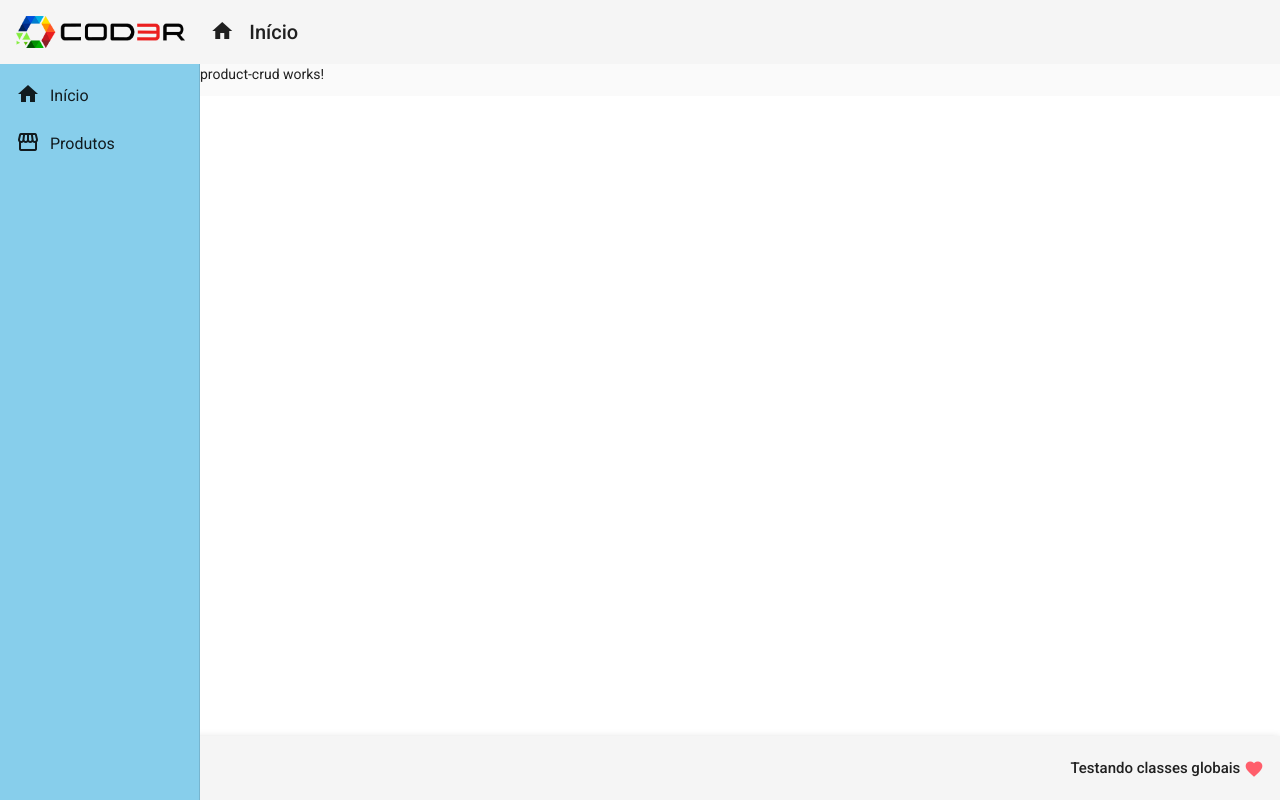
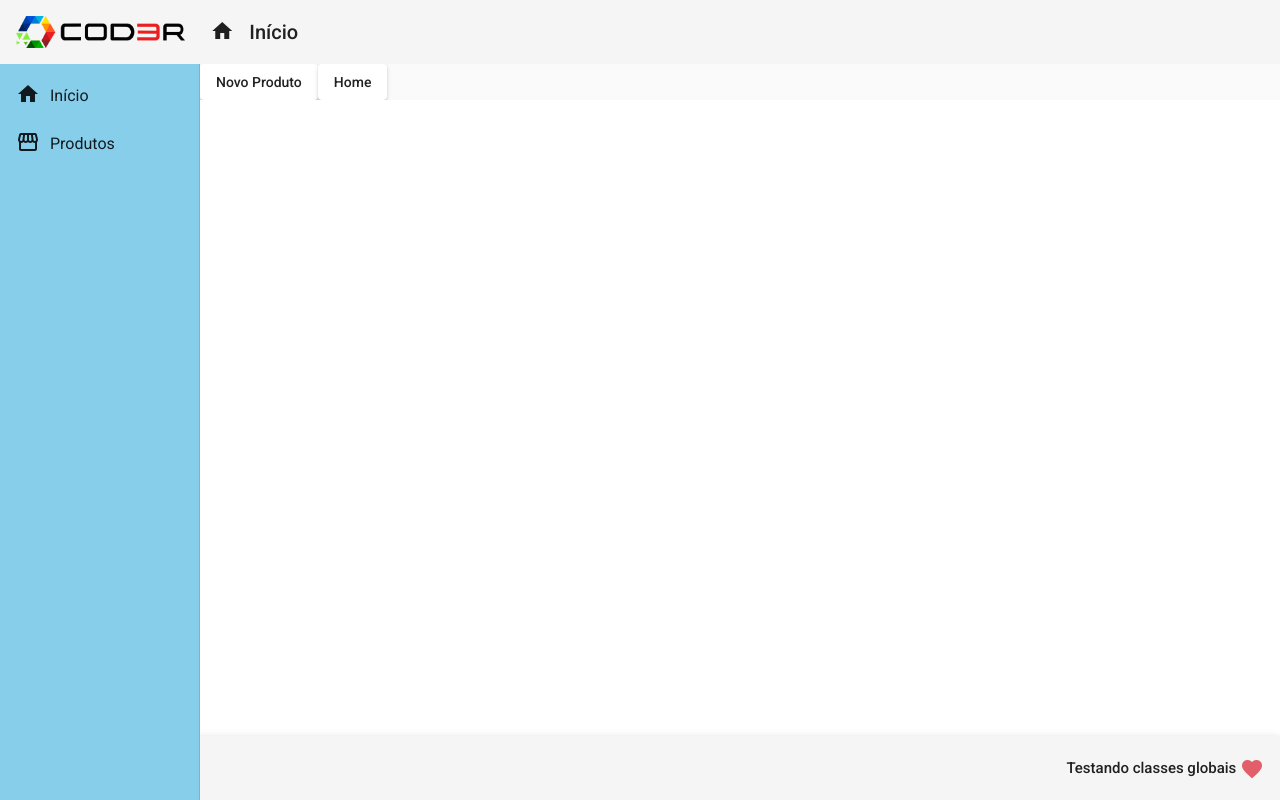
Before and after one commit to RafaelGasparoto/Angular, an Angular app in the folder frontend/: page /products in a window 1280 px wide. Built offline with nearby package versions, Linux system fonts and the light colour scheme.

Commit message:
criação de botão para navegar em pagina

```diff
--- a/frontend/src/app/app-routing.module.ts
+++ b/frontend/src/app/app-routing.module.ts
@@ -1,5 +1,6 @@
 import { Component, NgModule } from '@angular/core';
 import { RouterModule, Routes } from '@angular/router';
+import { ProductCreateComponent } from './components/product/product-create/product-create.component';
 import { HomeComponent } from './views/home/home.component';
 import { ProductCrudComponent } from './views/product-crud/product-crud.component';
 
@@ -11,6 +12,10 @@ const routes: Routes = [
   {
     path: "products",
     component: ProductCrudComponent
+  },
+  {
+    path: "products/create",
+    component: ProductCreateComponent
   }
 ];
 
--- /dev/null
+++ b/frontend/src/app/components/product/product-create/product-create.component.html
@@ -0,0 +1 @@
+<p>product-create works!</p>
--- /dev/null
+++ b/frontend/src/app/components/product/product-create/product-create.component.ts
@@ -0,0 +1,15 @@
+import { Component, OnInit } from '@angular/core';
+
+@Component({
+  selector: 'app-product-create',
+  templateUrl: './product-create.component.html',
+  styleUrls: ['./product-create.component.css']
+})
+export class ProductCreateComponent implements OnInit {
+
+  constructor() { }
+
+  ngOnInit(): void {
+  }
+
+}
--- a/frontend/src/app/components/template/footer/footer.component.html
+++ b/frontend/src/app/components/template/footer/footer.component.html
@@ -1,7 +1,7 @@
 <mat-toolbar class="footer mat-elevation-z3">
   <span>
     Testando classes globais
-    <i class="material-icons red v-middle">
+    <i class="material-icons v-middle" appRed>
       favorite
     </i>
 
--- /dev/null
+++ b/frontend/src/app/directives/for.directive.ts
@@ -0,0 +1,28 @@
+import { Directive, Input, OnInit, TemplateRef, ViewContainerRef } from '@angular/core';
+
+@Directive({
+  selector: '[appFor]'
+})
+export class ForDirective implements OnInit {
+  //appFor nome do seletor da diretiva,
+  //(appFor)In -> In é a palavra chave na tag,
+  //depois de In ele vai pegar um elemento [array], 'string', number, etc...
+  //por exemplo <tag *appFor="let n In [1, 2, 3]">{{ n }}</tag>
+
+  @Input("appForIn")
+  numbers: number[] = [];
+
+  constructor(
+    private container: ViewContainerRef,
+    private template: TemplateRef<any>
+    ) {}
+
+  ngOnInit(): void {
+    for(let number of this.numbers){
+      this.container.createEmbeddedView(
+        this.template, { $implicit : number }
+      );
+    }
+  }
+
+}
--- /dev/null
+++ b/frontend/src/app/directives/red.directive.ts
@@ -0,0 +1,13 @@
+import { Directive, ElementRef } from '@angular/core';
+import { reduce } from 'rxjs';
+
+@Directive({
+  selector: '[appRed]'
+})
+export class RedDirective {
+
+  constructor(private el: ElementRef) {
+    el.nativeElement.style.color = '#e35e6b'
+   }
+
+}
--- a/frontend/src/app/views/home/home.component.html
+++ b/frontend/src/app/views/home/home.component.html
@@ -3,4 +3,7 @@
   <mat-card-subtitle class="subtitle">
     Sistema cadastro em Angular
   </mat-card-subtitle>
+  <ul>
+    <li *appFor="let n In [1, 3, 5]">{{ n }}</li>
+  </ul>
 </mat-card>
--- a/frontend/src/app/views/product-crud/product-crud.component.html
+++ b/frontend/src/app/views/product-crud/product-crud.component.html
@@ -1 +1,9 @@
-<p>product-crud works!</p>
+
+<button mat-raised-button (click)="navigateToProductCreate(1)">
+  Novo Produto
+</button>
+
+
+<button mat-raised-button (click)="navigateToProductCreate(2)">
+  Home
+</button>
--- a/frontend/src/app/views/product-crud/product-crud.component.ts
+++ b/frontend/src/app/views/product-crud/product-crud.component.ts
@@ -1,4 +1,5 @@
 import { Component, OnInit } from '@angular/core';
+import { Router } from '@angular/router';
 
 @Component({
   selector: 'app-product-crud',
@@ -7,9 +8,15 @@ import { Component, OnInit } from '@angular/core';
 })
 export class ProductCrudComponent implements OnInit {
 
-  constructor() { }
+  constructor(private route: Router) { }
 
   ngOnInit(): void {
   }
 
+  navigateToProductCreate(a: number): void {
+    a == 1 ?
+    this.route.navigate(['products/create']) :
+    this.route.navigate(['']);
+  }
+
 }
```
Also changed, not shown: frontend/src/app/app.module.ts (+11 -3 lines), frontend/src/app/components/product/product-create/product-create.component.css (added).
